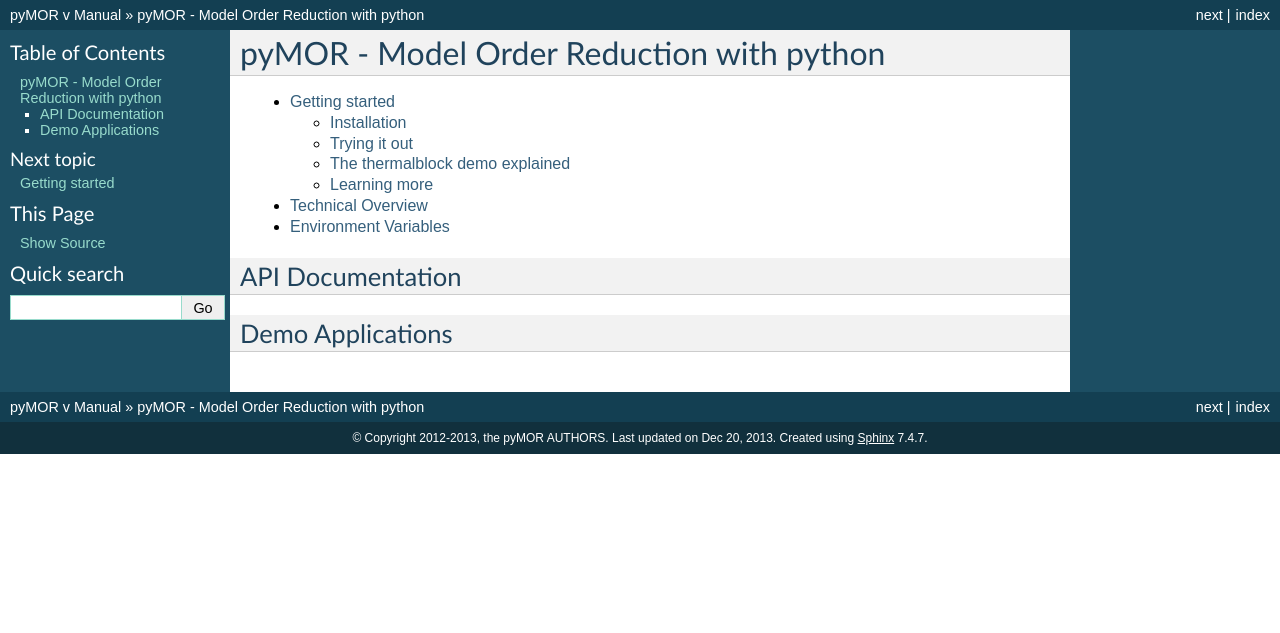
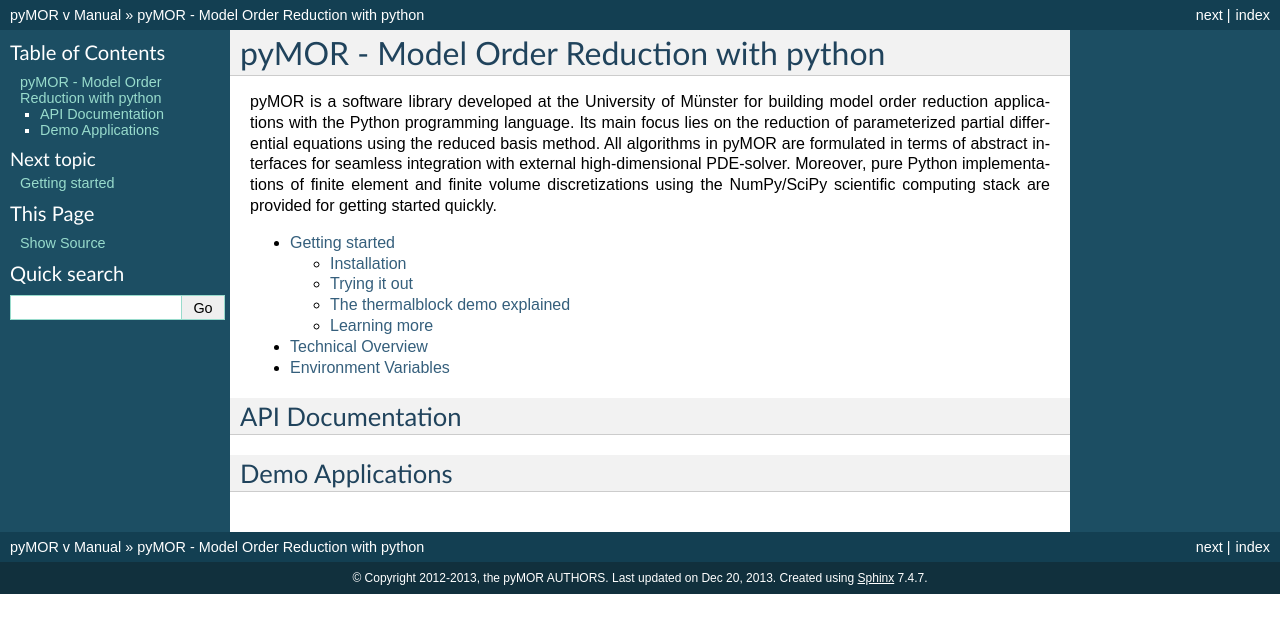
Before and after one commit to pymor/pymor, a Sphinx documentation site: the page built from docs/source/index.rst, in a window 1280 px wide. Shown: the top 633 px of the page. Built offline with Sphinx 7.4.7, drawn with Linux system fonts in a browser that asks for light colours; formulas are drawn with MathJax 3; pages that are not in the unit, such as notebooks, are missing from menus; the version number could not be read and is left out.

Commit message:
[docs] add intro from README to index.rst

```diff
--- a/docs/source/index.rst
+++ b/docs/source/index.rst
@@ -1,6 +1,15 @@
 #########################################
 pyMOR - Model Order Reduction with python
 #########################################
+
+pyMOR is a software library developed at the University of Münster for building
+model order reduction applications with the Python programming language.  Its
+main focus lies on the reduction of parameterized partial differential
+equations using the reduced basis method.  All algorithms in pyMOR are
+formulated in terms of abstract interfaces for seamless integration with
+external high-dimensional PDE-solver. Moreover, pure Python implementations of
+finite element and finite volume discretizations using the NumPy/SciPy
+scientific computing stack are provided for getting started quickly.
 
 .. toctree::
     getting_started
```
